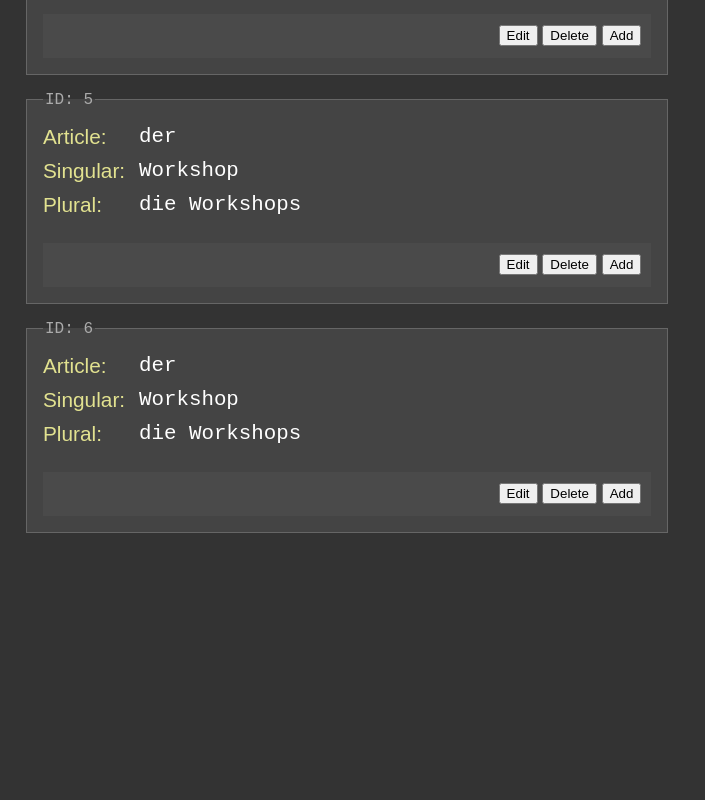
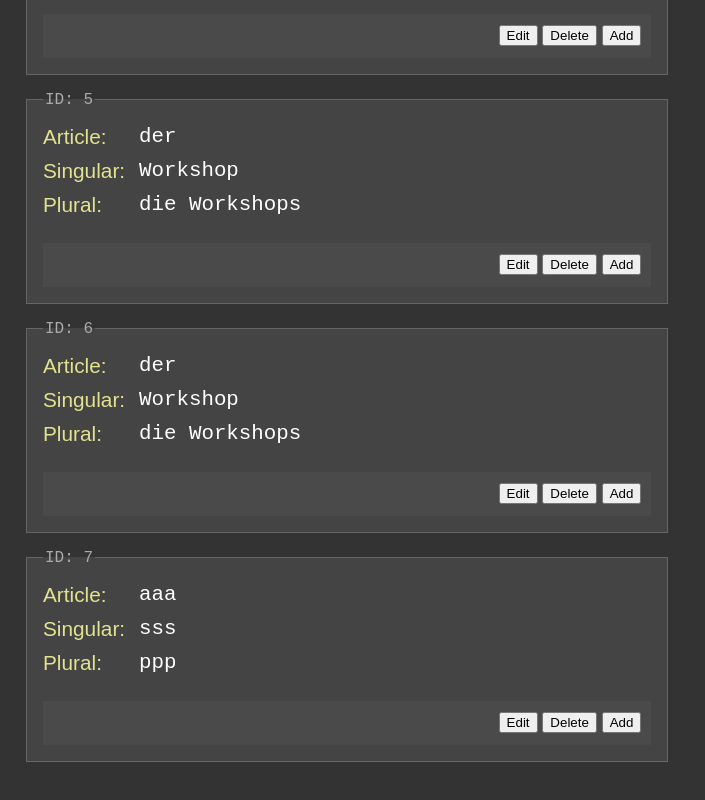
Before and after one commit to edwardtanguay/ej8-reducer-context, a React (Vite) app: page / in a window 1280 px wide. Shown: the part 1158-1958 px from the top of the page, without its empty margins (0-705 px from the left). Before the commit the page ends 1731 px from the top, so only its background shows below. Built offline with nearby package versions, Linux system fonts and the light colour scheme; data requests are answered from the project's data file.

Commit message:
add button adds item on frontend

```diff
--- a/src/AppContext.jsx
+++ b/src/AppContext.jsx
@@ -105,6 +105,11 @@ function reducer(state, action) {
 				singular: '',
 				plural: '',
 			};
+			break;
+		case 'addItem':
+			item = action.payload.item;
+
+			_state.germanNouns.push(item);
 			break;
 	}
 	return _state;
--- a/src/components/ItemAddBox.jsx
+++ b/src/components/ItemAddBox.jsx
@@ -44,7 +44,16 @@ export const ItemAddBox = () => {
 							>
 								Clear
 							</button>
-							<button>Add Item</button>
+							<button
+								onClick={() =>
+									dispatch({
+										type: 'addItem',
+										payload: { item },
+									})
+								}
+							>
+								Add Item
+							</button>
 						</div>
 					</div>
 				</fieldset>
--- a/src/data/db.json
+++ b/src/data/db.json
@@ -35,6 +35,12 @@
       "article": "der",
       "singular": "Workshop",
       "plural": "die Workshops"
+    },
+    {
+      "article": "aaa",
+      "singular": "sss",
+      "plural": "ppp",
+      "id": 7
     }
   ]
 }
```
Also changed, not shown: dev/notes.txt.
